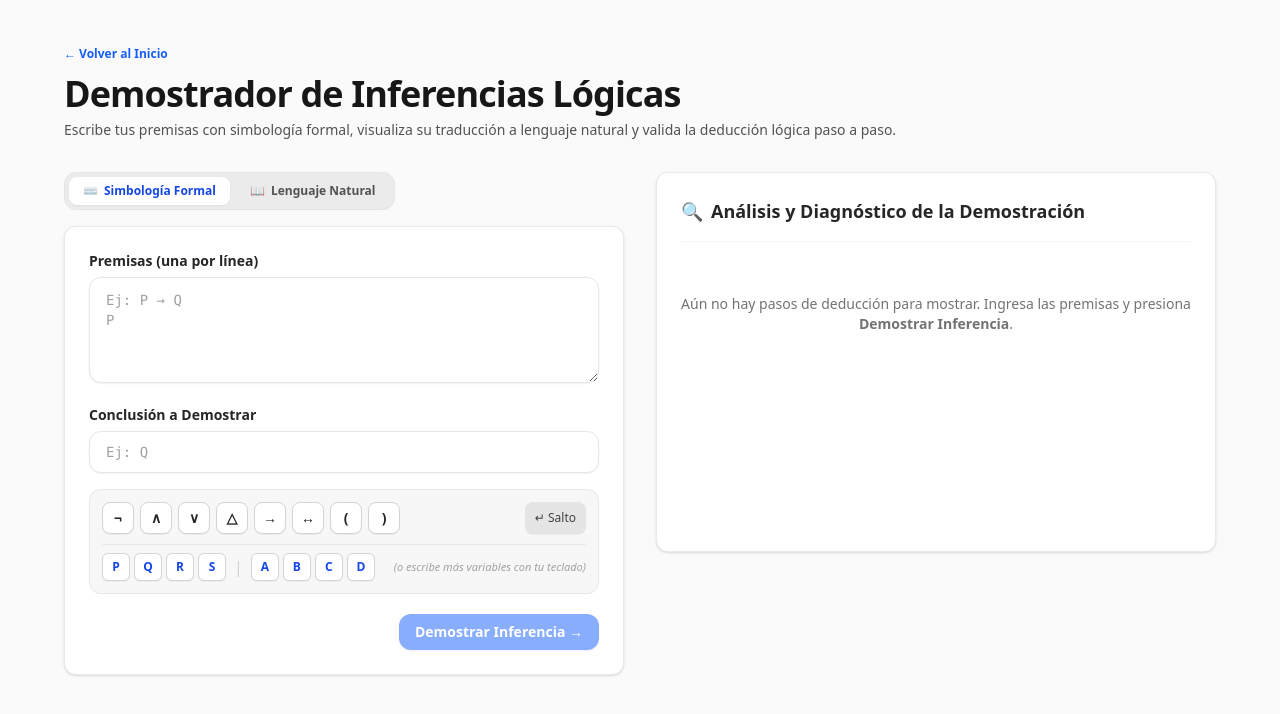
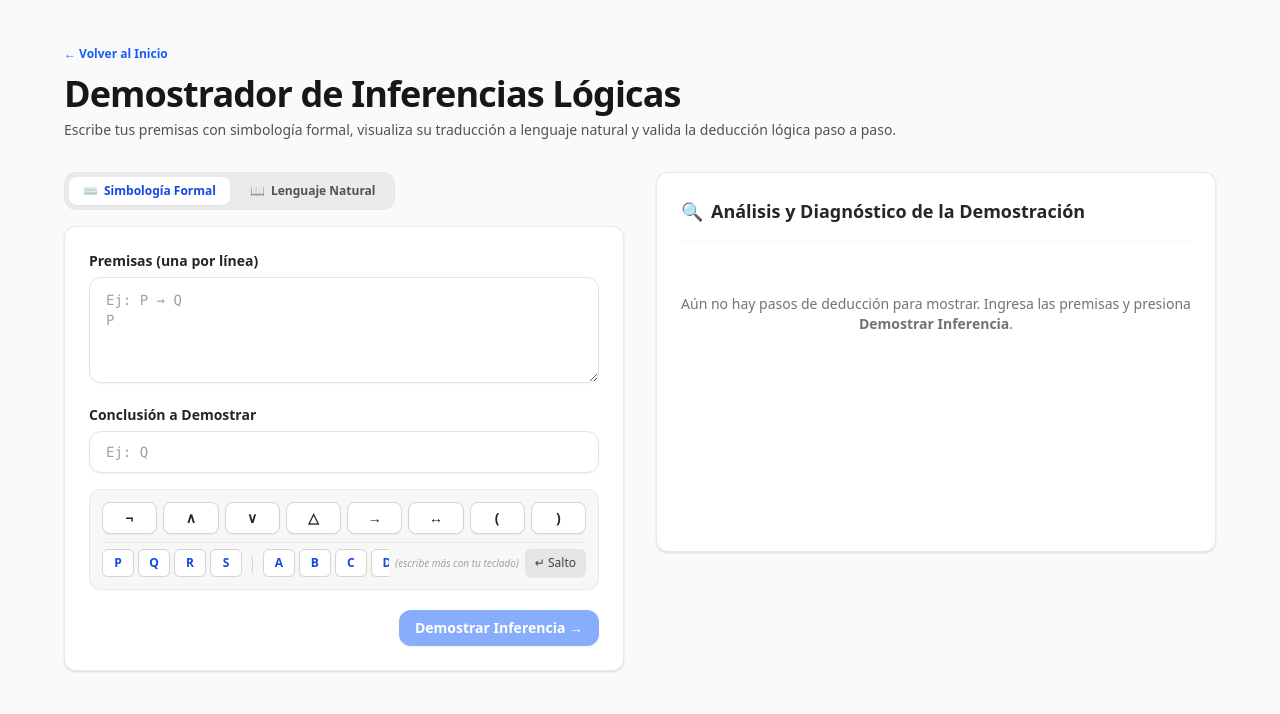
Before and after one commit to EnriDiazCayaca/logica_simbolica_global, a Vue app: page /inferencias in a window 1280 px wide. Shown: the top 714 px of the page. Built offline with nearby package versions, Linux system fonts and the light colour scheme.

Commit message:
feat: enforce fixed 2-row symmetric keyboard (8-col grid for connectives and inline variables+salto)

```diff
--- a/src/components/inferencias/FormularioInferencia.vue
+++ b/src/components/inferencias/FormularioInferencia.vue
@@ -219,69 +219,64 @@ const handleSubmit = () => {
       </ul>
     </div>
 
-    <!-- Teclado Simbólico Minimalista -->
-    <div class="p-3 bg-neutral-100/75 rounded-xl border border-neutral-200/80 space-y-2.5">
-      <!-- Fila 1: Conectivos y Salto alineados a la derecha -->
-      <div class="flex items-center justify-between gap-1.5 flex-wrap">
-        <div class="flex items-center gap-1.5 flex-wrap">
+    <!-- Teclado Simbólico Estructurado (Exactamente 2 filas sin saltos residuales) -->
+    <div class="p-2.5 sm:p-3 bg-neutral-100/75 rounded-xl border border-neutral-200/80 space-y-2">
+      <!-- Fila 1: Grid estricto de 8 columnas simétricas (Nunca salta a otra línea) -->
+      <div class="grid grid-cols-8 gap-1 sm:gap-1.5">
         <button
           v-for="op in CONECTIVOS"
           :key="op"
           type="button"
           @click="insertarSimbolo(op, true)"
-            class="h-8 min-w-[32px] px-2 bg-white hover:bg-neutral-50 text-neutral-800 font-bold text-sm rounded-lg border border-neutral-300 shadow-2xs active:scale-95 transition-all cursor-pointer"
+          class="h-8 flex items-center justify-center bg-white hover:bg-neutral-50 text-neutral-800 font-bold text-sm rounded-lg border border-neutral-300 shadow-2xs active:scale-95 transition-all cursor-pointer"
         >
           {{ op }}
         </button>
       </div>
 
-        <!-- Botón Salto a la derecha sin crear una fila separada -->
+      <!-- Fila 2: Variables a la izquierda y Botón Salto + Texto a la derecha -->
+      <div class="flex items-center justify-between gap-1.5 pt-1.5 border-t border-neutral-200/80">
+        <!-- Grupo de Variables: P, Q, R, S | A, B, C, D -->
+        <div class="flex items-center gap-1 overflow-x-auto">
+          <button
+            v-for="v in GRUPO_VARS_1"
+            :key="v"
+            type="button"
+            @click="insertarSimbolo(v, false)"
+            class="h-7 w-7 sm:w-8 flex items-center justify-center bg-white hover:bg-blue-50 text-blue-700 font-bold text-xs rounded-md border border-neutral-300 shadow-2xs hover:border-blue-400 active:scale-95 transition-all cursor-pointer flex-shrink-0"
+          >
+            {{ v }}
+          </button>
+
+          <span class="text-neutral-300 select-none px-0.5">|</span>
+
+          <button
+            v-for="v in GRUPO_VARS_2"
+            :key="v"
+            type="button"
+            @click="insertarSimbolo(v, false)"
+            class="h-7 w-7 sm:w-8 flex items-center justify-center bg-white hover:bg-blue-50 text-blue-700 font-bold text-xs rounded-md border border-neutral-300 shadow-2xs hover:border-blue-400 active:scale-95 transition-all cursor-pointer flex-shrink-0"
+          >
+            {{ v }}
+          </button>
+        </div>
+
+        <!-- Botón Salto a la derecha de la fila 2 -->
+        <div class="flex items-center gap-1.5 flex-shrink-0">
+          <span class="text-[10px] text-neutral-400 italic hidden md:inline">
+            (escribe más con tu teclado)
+          </span>
+
           <button
             v-if="lastFocusedField === 'premisas'"
             type="button"
             @click="insertarSimbolo('\n', false)"
             title="Salto de línea"
-          class="h-8 px-2.5 bg-neutral-200 hover:bg-neutral-300 text-neutral-700 font-medium text-xs rounded-lg shadow-2xs active:scale-95 transition-all cursor-pointer whitespace-nowrap"
+            class="h-7 px-2.5 bg-neutral-200 hover:bg-neutral-300 text-neutral-700 font-medium text-xs rounded-md shadow-2xs active:scale-95 transition-all cursor-pointer whitespace-nowrap"
           >
             ↵ Salto
           </button>
         </div>
-
-      <!-- Fila 2: Variables Divididas en (P, Q, R, S) - (A, B, C, D) + Texto descriptivo -->
-      <div class="flex items-center justify-between flex-wrap gap-2 pt-2 border-t border-neutral-200/80">
-        <div class="flex items-center gap-2 flex-wrap">
-          <!-- Grupo 1: P, Q, R, S -->
-          <div class="flex items-center gap-1">
-            <button
-              v-for="v in GRUPO_VARS_1"
-              :key="v"
-              type="button"
-              @click="insertarSimbolo(v, false)"
-              class="h-7 min-w-[28px] px-2 bg-white hover:bg-blue-50 text-blue-700 font-bold text-xs rounded-md border border-neutral-300 shadow-2xs hover:border-blue-400 active:scale-95 transition-all cursor-pointer"
-            >
-              {{ v }}
-            </button>
-          </div>
-
-          <span class="text-neutral-300 select-none hidden sm:inline">|</span>
-
-          <!-- Grupo 2: A, B, C, D -->
-          <div class="flex items-center gap-1">
-            <button
-              v-for="v in GRUPO_VARS_2"
-              :key="v"
-              type="button"
-              @click="insertarSimbolo(v, false)"
-              class="h-7 min-w-[28px] px-2 bg-white hover:bg-blue-50 text-blue-700 font-bold text-xs rounded-md border border-neutral-300 shadow-2xs hover:border-blue-400 active:scale-95 transition-all cursor-pointer"
-            >
-              {{ v }}
-            </button>
-          </div>
-        </div>
-
-        <span class="text-[11px] text-neutral-400 italic">
-          (o escribe más variables con tu teclado)
-        </span>
       </div>
     </div>
 
```
Lines whose indentation alone changed are shown as unchanged.
